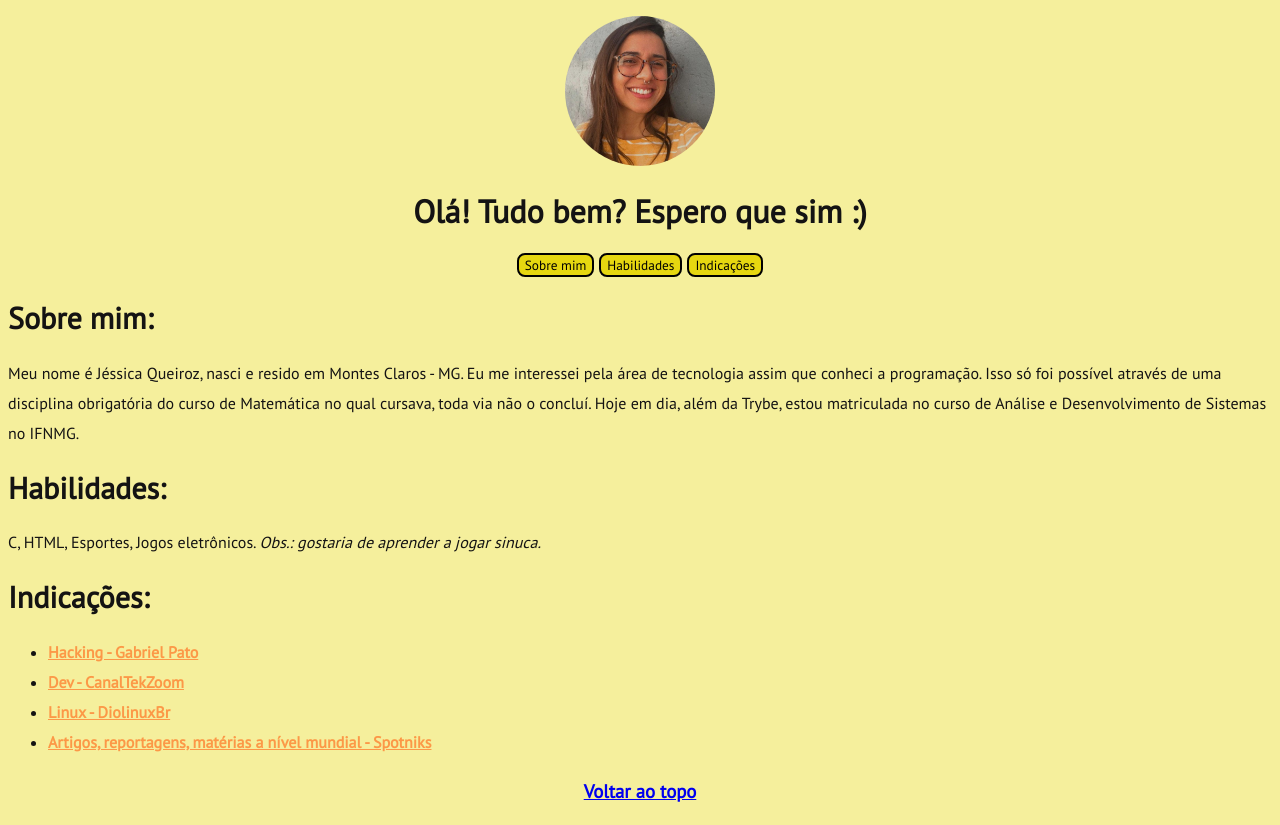
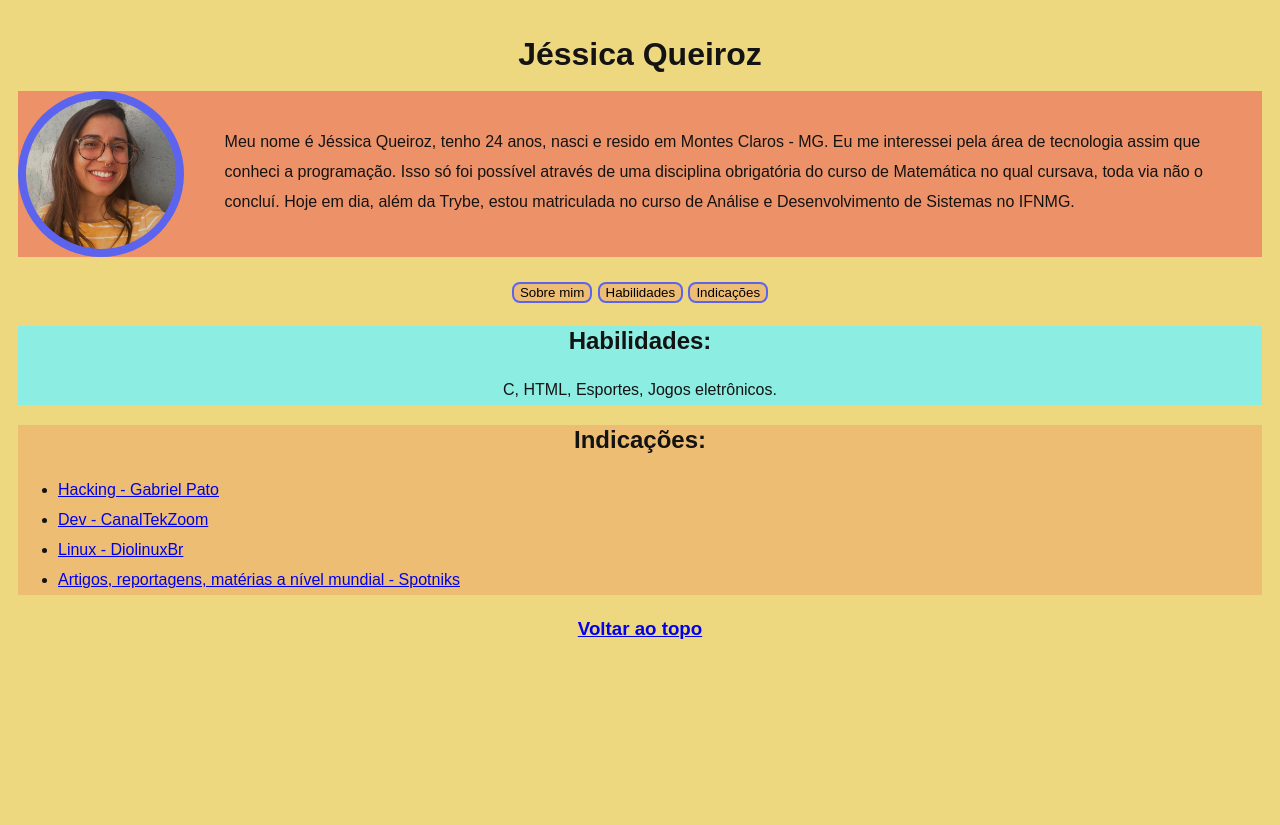
Before and after one commit to raissaqueiiroz/raissaqueiiroz.github.io, a plain HTML site: page index.html in a window 1280 px wide. After the commit the page ends 800 px from the top, so only its background shows below. Drawn offline with Linux system fonts and the light colour scheme.

Commit message:
requisitos do exercicio portfolio

```diff
--- a/index.html
+++ b/index.html
@@ -3,43 +3,44 @@
 
 <head>
     <meta charset="UTF-8">
-    <meta http-equiv="X-UA-Compatible" content="IE=edge">
-    <meta name="viewport" content="width=device-width, initial-scale=1.0">
     <title>Meu PORTFÓLIO</title>
-    <link rel="preconnect" href="https://fonts.gstatic.com">
-    <link href="https://fonts.googleapis.com/css2?family=PT+Sans&display=swap" rel="stylesheet">
     <link rel="stylesheet" type="text/css" href="style.css">
 </head>
 
 <body>
-    <center>
-        <strong>
-            <p id="minhafoto"><img src="minhafoto.jpeg" alt="Foto de Jéssica sorrindo" height="150px"></p>
-            <h1>Olá! Tudo bem? Espero que sim :)</h1>
-            <h3>
-                <a href="#sobremim"><button class="button5">Sobre mim</button></a>
-                <a href="#shabilidades"><button class="button5">Habilidades</button></a>
-                <a href="#indicacoes"><button class="button5">Indicações</button></a>
+    <div>
+        <h1 id="meu-nome">Jéssica Queiroz</h1>
+        <div class="foto-descricao">
+            <img id="foto" src="minhafoto.jpeg" alt="Foto de Jéssica sorrindo">
+            <p class="sobre">
+                Meu nome é Jéssica Queiroz, tenho 24 anos, nasci e resido em Montes Claros - MG. Eu me interessei pela área
+                de tecnologia assim que conheci a programação. Isso só foi possível através de uma disciplina obrigatória do
+                curso de Matemática no qual cursava, toda via não o concluí. Hoje em dia, além da Trybe, estou matriculada
+                no curso
+                de Análise e Desenvolvimento de Sistemas no IFNMG.
+            </p>
+        </div>
+    </div>
+    <div class="botoes">
+        <h3>
+            <a href="#sobremim"><button class="button5">Sobre mim</button></a>
+            <a href="#shabilidades"><button class="button5">Habilidades</button></a>
+            <a href="#indicacoes"><button class="button5">Indicações</button></a>
+        </h3>
+    </div>
 
-            </h3>
-        </strong>
-    </center>
-    <h4>
-        <p id="sobremim">
-        <h2>Sobre mim:</h2>Meu nome é Jéssica Queiroz, nasci e resido em Montes Claros - MG. Eu me interessei pela área
-        de tecnologia assim que conheci a programação. Isso só foi possível através de uma disciplina obrigatória do
-        curso de Matemática no qual cursava, toda via não o concluí. Hoje em dia, além da Trybe, estou matriculada no curso
-        de Análise e Desenvolvimento de Sistemas no IFNMG.
+    <div class="habilidades">
+        <p>
+        <h2>Habilidades:</h2> C, HTML, Esportes, Jogos eletrônicos.
         </p>
-        <p id="habilidades">
-        <h2>Habilidades:</h2> C, HTML, Esportes, Jogos eletrônicos. <i> Obs.: gostaria de aprender a jogar
-            sinuca.</i>
-        </p>
-        <p id="indicacoes">
-        <h2>Indicações:</h2>
+    </div>
+    <div class="indicacoes">
+        <p>
+        <h2 id="titulo-indicacoes">Indicações:</h2>
         <ul>
             <li>
-                <a href="https://www.youtube.com/c/GabrielPato/featured" target="_blank" class="links">Hacking - Gabriel Pato</a>
+                <a href="https://www.youtube.com/c/GabrielPato/featured" target="_blank" class="links">Hacking - Gabriel
+                    Pato</a>
             </li>
             <li>
                 <a href="https://www.youtube.com/c/CanalTekZoom" target="_blank" class="links">Dev - CanalTekZoom</a>
@@ -48,13 +49,20 @@
                 <a href="https://www.youtube.com/c/DiolinuxBr" target="_blank" class="links">Linux - DiolinuxBr</a>
             </li>
             <li>
-                <a href="https://www.youtube.com/c/spotniks/featured" target="_blank" class="links">Artigos, reportagens, matérias a
+                <a href="https://www.youtube.com/c/spotniks/featured" target="_blank" class="links">Artigos,
+                    reportagens, matérias a
                     nível mundial - Spotniks</a>
             </li>
         </ul>
         </p>
-    </h4>
-    <h3><center><a href="#minhafoto">Voltar ao topo</a></h3></center>
+    </div>
+    <div class="topo">
+        <h3>
+            <a href="#minhafoto">Voltar ao topo</a>
+        </h3>
+
+    </div>
+
 </body>
 
 </html>
--- a/style.css
+++ b/style.css
@@ -1,25 +1,63 @@
+.sobre{
+    position: absolute;
+    left: 15%;
+    padding: 20px;
+}
+
+.habilidades{
+    text-align: center;
+    background-color: #8CEDE3;
+}
+
+.botoes{
+    text-align: center;
+}
+
+.foto-descricao{
+    height: 166px;
+    position: relative;
+    background-color: #ED9268;
+}
+
+#meu-nome{
+    text-align: center;
+}
+
 body {
-    background-color: rgb(245, 239, 156);
+    padding: 10px;
+    background-color: #EDD880;
     font-family: "PT Sans", sans-serif;
     color: rgb(20, 19, 19);
     line-height: 30px;
   }
-  h2{
-      font-size: 30px;
-  }
-  .links {
-      font-weight: bold;
-      color: rgb(252, 152, 71);
-  }
 
-  img {
+#foto{
     border-radius: 100%;
-  }
+    float: left;
+    height: 150px;
+    padding: 8px;
+    background-color: #5C63ED;
+}
 
-  .button5 {
+
+
+.button5 {
+    text-align: center;
       font-family: "PT Sans", sans-serif;
-      background-color: #555555;
+      background-color: #ED9268;
       border-radius: 8px;
-      background-color: rgb(230, 215, 16);
-      border: 2px solid black;
-  }
+      background-color: #EDBD74 ;
+      border: 2px solid #5C63ED;
+}
+
+.topo{
+    text-align: center;
+}
+
+.indicacoes{
+    background-color: #EDBD74;
+}
+
+#titulo-indicacoes{
+    text-align: center;
+}
```
